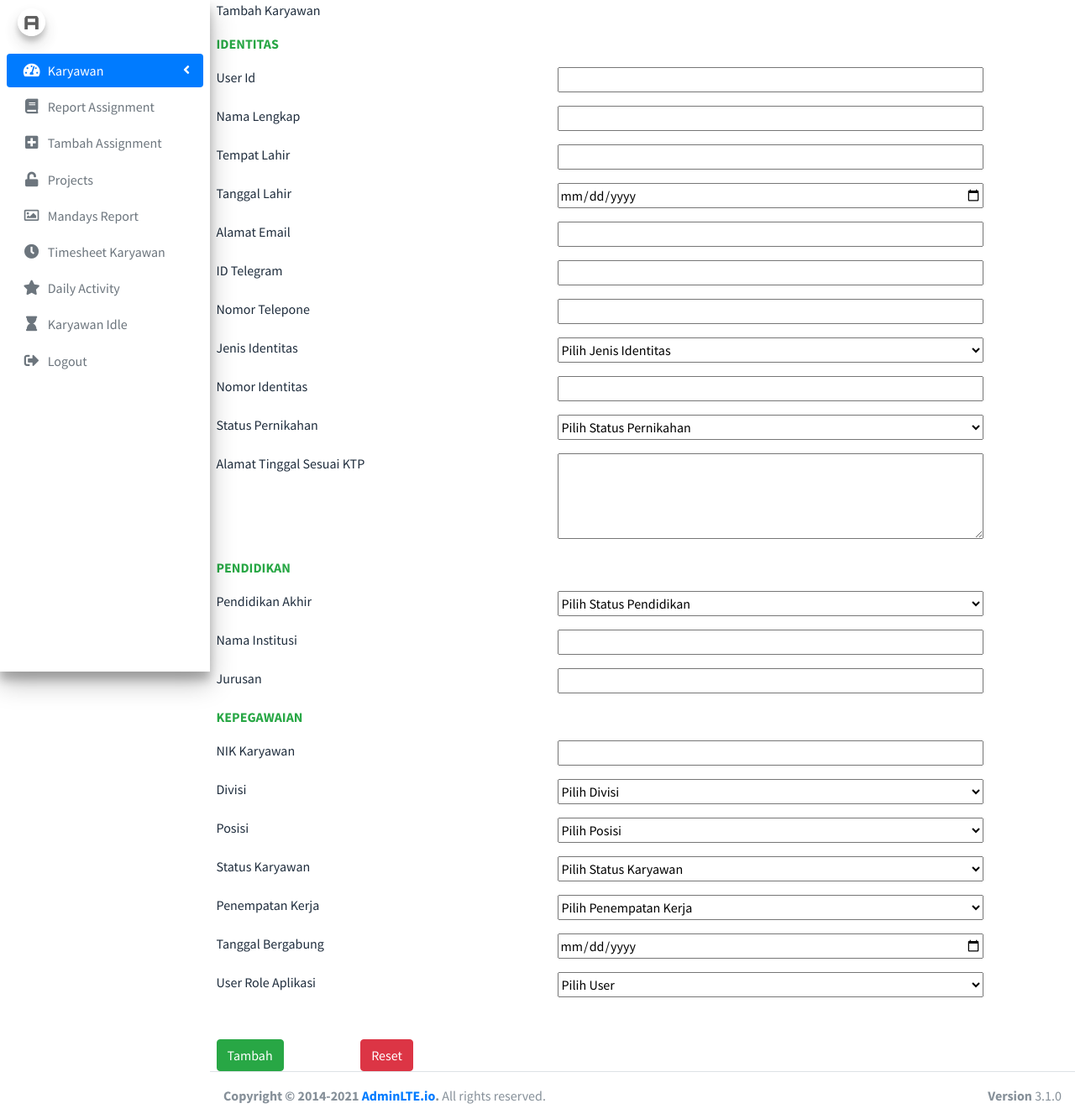
After one commit to sxpistols/mendoanPHP, a PHP site: page /rest-api-authentication-example/tambah.php in a window 1280 px wide. The commit adds this page. Shown: the whole page at 84% size. Run offline with PHP 8.4, Linux system fonts and the light colour scheme; some libraries are stand-ins or nearby versions.

Commit message:
tambah karyawan

```diff
--- a/sidebar.php
+++ b/sidebar.php
@@ -46,7 +46,7 @@
                              </a>
                          </li>
                          <li class="nav-item">
-                             <a href="" class="nav-link">
+                             <a href="tambah.php" class="nav-link">
                                  <i class="far fa-circle nav-icon"></i>
                                  <p>Tambah Karyawan</p>
                              </a>
--- /dev/null
+++ b/tambah.php
@@ -0,0 +1,257 @@
+<?php
+include "css.php";
+include "sidebar.php";
+?>
+<style>
+    .container form input{
+        margin-left:40%;
+        width:50%;
+    }
+    .container form textarea{
+        margin-left:40%;
+        width:50%;
+    }
+    .container form select{
+        margin-left:40%;
+        width:50%;
+        height:30px;
+    }
+    .container form label{
+        position:absolute;
+        font-weight: normal !important;
+    }
+    .container form button{
+        margin-top:50px;
+    }
+</style>
+<div class="content-wrapper">
+<div class="container bg-white">
+<section class="content">
+<form id="prosestambah" method="post">
+<div>Tambah Karyawan</div>
+<div class="text-success mt-3"><strong>IDENTITAS</strong></div>
+<div class="mt-3">
+    <label>User Id </label>
+    <input type="text" name="user_id">
+</div>
+<div class="mt-3">
+    <label>Nama Lengkap </label>
+    <input type="text" name="fullname">
+</div>
+<div class="mt-3">
+    <label>Tempat Lahir </label>
+    <input type="text" name="tempatlahir">
+</div>
+<div class="mt-3">
+    <label>Tanggal Lahir </label>
+    <input type="date" name="tanggallahir">
+</div>
+<div class="mt-3">
+    <label>Alamat Email </label>
+    <input type="text" name="email">
+</div>
+<div class="mt-3">
+    <label>ID Telegram </label>
+    <input type="text" name="telegram">
+</div>
+<div class="mt-3">
+    <label>Nomor Telepone </label>
+    <input type="text" name="phone">
+</div>
+<div class="mt-3">
+    <label>Jenis Identitas </label>
+    <select name="identitas" id="identitas">
+    <option value="" selected disabled>Pilih Jenis Identitas</option>
+    <option value="KTP">KTP</option><option value="SIM">SIM</option>
+    </select>
+</div>
+<div class="mt-3">
+    <label>Nomor Identitas </label>
+    <input type="text" name="nik">
+</div>
+<div class="mt-3">
+    <label>Status Pernikahan </label>
+    <select name="statuspernikahan" id="statuspernikahan">
+    <option value="" selected disabled>Pilih Status Pernikahan</option>
+    <option value="Single">Single</option>
+    <option value="Menikah">Menikah</option>
+    </select>
+</div>
+<div class="mt-3">
+    <label>Alamat Tinggal Sesuai KTP</label>
+    <textarea name="alamat" id="alamat" cols="30" rows="4"></textarea>
+</div>
+<div class="text-success mt-3"><strong>PENDIDIKAN</strong></div>
+<div class="mt-3">
+    <label>Pendidikan Akhir </label>
+    <select name="pendidikan" id="pendidikan">
+    <option value="" selected disabled>Pilih Status Pendidikan</option>
+    <option value="SMK/SMU/Sederajat">SMK/SMU/Sederajat</option>
+    <option value="D1">D1</option>
+    <option value="D2">D2</option>
+    <option value="D3">D3</option>
+    <option value="S1">S1</option>
+    <option value="S2">S2</option>
+    <option value="S3">S3</option>
+    </select>
+</div>
+<div class="mt-3">
+    <label>Nama Institusi </label>
+    <input type="text" name="institusi">
+</div>
+<div class="mt-3">
+    <label>Jurusan </label>
+    <input type="text" name="jurusan">
+</div>
+<div class="text-success mt-3"><strong>KEPEGAWAIAN</strong></div>
+<div class="mt-3">
+    <label>NIK Karyawan </label>
+    <input type="text" name="nikkaryawan">
+</div>
+<div class="mt-3">
+    <label>Divisi </label>
+    <select name="divisi" id="divisi">
+    <option value="" selected disabled>Pilih Divisi</option>
+    <option value="PMO">PMO</option>
+    <option value="BSO">BSO</option>
+    <option value="SDO">SDO</option>
+    <option value="MSO">MSO</option>
+    <option value="KMO">KMO</option>
+    <option value="PDO">PDO</option>
+    <option value="BO">BO</option>
+    <option value="DSO">DSO</option>
+    <option value="RMO">RMO</option>
+    </select>
+</div>
+<div class="mt-3">
+    <label>Posisi </label>
+    <select name="posisi" id="posisi">
+    <option value="" selected disabled>Pilih Posisi</option>
+    <option value="Developer">Developer</option>
+    <option value="Developer Analyst">Developer Analyst</option>
+    <option value="System Analyst">System Analyst</option>
+    <option value="Project Manager">Project Manager</option>
+    <option value="Project Admin">Project Admin</option>
+    <option value="Quality Control">Quality Control</option>
+    <option value="Technical Writer">Technical Writer</option>
+    <option value="Data Scientist">Data Scientist</option>
+    <option value="Support Surveillance">Support Surveillance</option>
+    <option value="Support Leader">Support Leader</option>
+    <option value="Support Specialist">Support Specialist</option>
+    <option value="Subject Matter Expert">Subject Matter Expert</option>
+    <option value="UI / UX">UI / UX</option>
+    <option value="System Architect">System Architect</option>
+    <option value="Digital Solutions Senior Officer">Digital Solutions Senior Officer</option>
+    <option value="RF Engineer">RF Engineer</option>
+    <option value="System Administrator">System Administrator</option>
+    <option value="Senior Training Officer">Senior Training Officer</option>
+    <option value="Field Engineer Radar">Field Engineer Radar</option>
+    <option value="Data Analyst">Data Analyst</option>
+    <option value="Consultant">Consultant</option>
+    <option value="Linguistic">Linguistic</option>
+    <option value="Radar Engineer">Radar Engineer</option>
+    <option value="Inventory Admin">Inventory Admin</option>
+    <option value="Machine Learning Engineer">Machine Learning Engineer</option>
+    </select>
+</div>
+<div class="mt-3">
+    <label>Status Karyawan </label>
+    <select name="statuskaryawan" id="statuskaryawan">
+    <option value="" selected disabled>Pilih Status Karyawan</option>
+    <option value="Permanent">Permanent</option>
+    <option value="Fixed Term Contract">Fixed Term Contract</option>
+    <option value="Freelance">Freelance</option>
+    </select>
+</div>
+<div class="mt-3">
+    <label>Penempatan Kerja </label>
+    <select name="site" id="site">
+    <option value="" selected disabled>Pilih Penempatan Kerja</option>
+    <option value="Jakarta">Jakarta</option>
+    <option value="Yogyakarta">Yogyakarta</option>
+    </select>
+</div>
+<div class="mt-3">
+    <label>Tanggal Bergabung </label>
+    <input type="date" name="tanggalmasuk">
+</div>
+<div class="mt-3">
+    <label>User Role Aplikasi </label>
+    <select name="createby" id="createby">
+    <option value="" selected disabled>Pilih User</option>
+    <option value="HRD">HRD</option>
+    <option value="PMO Admin">PMO Admin</option>
+    <option value="PMO Employee">PMO Employee</option>
+    <option value="BSO Admin">BSO Admin</option>
+    <option value="BSO Employee">BSO Employee</option>
+    <option value="SDO Admin">SDO Admin</option>
+    <option value="SDO Employee">SDO Employee</option>
+    <option value="RMO Admin">RMO Admin</option>
+    <option value="RMO Employee">RMO Employee</option>
+    <option value="Trello Admin">Trello Admin</option>
+    </select>
+</div>
+<div class="row">
+    <div class="col-1">
+      <button type="submit"  class="btn btn-success">Tambah</button>
+    </div>
+    <div class="col-1 offset-1">
+      <button type="reset" class="btn btn-danger">Reset</button>
+    </div>
+</div>
+</form>
+</section>
+</div>
+</div>
+<?php
+include "footer.php";
+include "js.php";
+if (isset($_POST['submit'])) {
+    $user_id     = $_POST["user_id"];
+    $fullname     = $_POST["fullname"];
+    $tempatlahir     = $_POST["tempatlahir"];
+    $tanggallahir     = $_POST["tanggallahir"];
+    $email     = $_POST["email"];
+    $telegram     = $_POST["telegram"];
+    $phone     = $_POST["phone"];
+    $identitas     = $_POST["identitas"];
+    $nik     = $_POST["nik"];
+    $statuspernikahan     = $_POST["statuspernikahan"];
+    $alamat     = $_POST["alamat"];
+    $pendidikan     = $_POST["pendidikan"];
+    $institusi     = $_POST["institusi"];
+    $jurusan     = $_POST["jurusan"];
+    $nikkaryawan     = $_POST["nikkaryawan"];
+    $divisi     = $_POST["divisi"];
+    $posisi     = $_POST["posisi"];
+    $statuskaryawan     = $_POST["statuskaryawan"];
+    $site     = $_POST["site"];
+    $tanggalmasuk     = $_POST["tanggalmasuk"];
+    $createby     = $_POST["createby"];
+
+    $url="http://192.168.3.250:9966/api/karyawan/add";
+    $curl = curl_init();
+    curl_setopt($curl, CURLOPT_URL, $url);
+    curl_setopt($curl, CURLOPT_POST, 1);
+    curl_setopt($curl, CURLOPT_POSTFIELDS,"user_id=$user_id&fullname=$fullname&statuspernikahan=$statuspernikahan&nik=$nik&identitas=$identitas&divisi=$divisi&tanggalmasuk=$tanggalmasuk&statuskaryawan=$statuskaryawan&email=$email&phone=$phone&alamat=$alamat&posisi=$posisi&site=$site&telegram=$telegram&tempatlahir=$tempatlahir&tanggallahir=$tanggallahir&pendidikan=$pendidikan&institusi=$institusi&nikkaryawan=$nikkaryawan&jurusan=$jurusan&createdby=$createby");
+    curl_setopt($curl, CURLOPT_RETURNTRANSFER, 1);
+    $response = curl_exec($curl);
+
+    function rand_string( $length ) {
+    $chars = "abcdefghijklmnopqrstuvwxyzABCDEFGHIJKLMNOPQRSTUVWXYZ0123456789";
+    return substr(str_shuffle($chars),0,$length);
+    }
+
+    $password = rand_string(8);
+    $url2="http://192.168.3.250:9966/api/karyawan/mailreg";
+    $curl2 = curl_init();
+    curl_setopt($curl2, CURLOPT_URL, $url2);
+    curl_setopt($curl2, CURLOPT_POST, 1);
+    curl_setopt($curl2, CURLOPT_POSTFIELDS,"user_id=$user_id&password=$password&fullname=$fullname&email=$email&");
+    curl_setopt($curl2, CURLOPT_RETURNTRANSFER, 1);
+    $response2 = curl_exec($curl2);
+
+    echo $response;
+
+}
+    ?>
```
